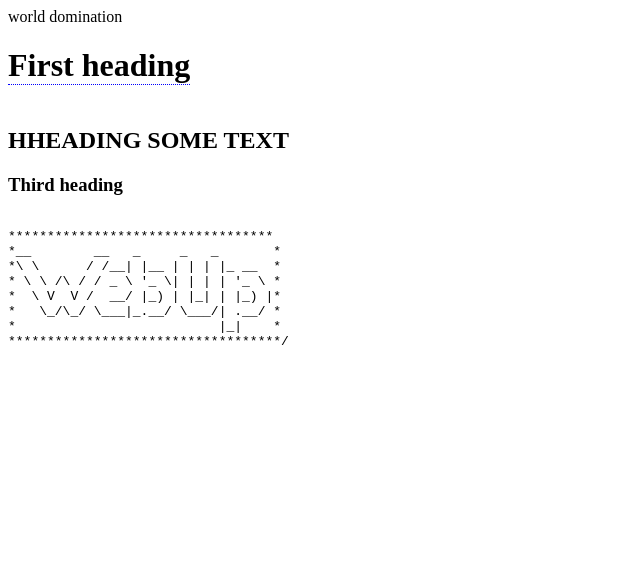
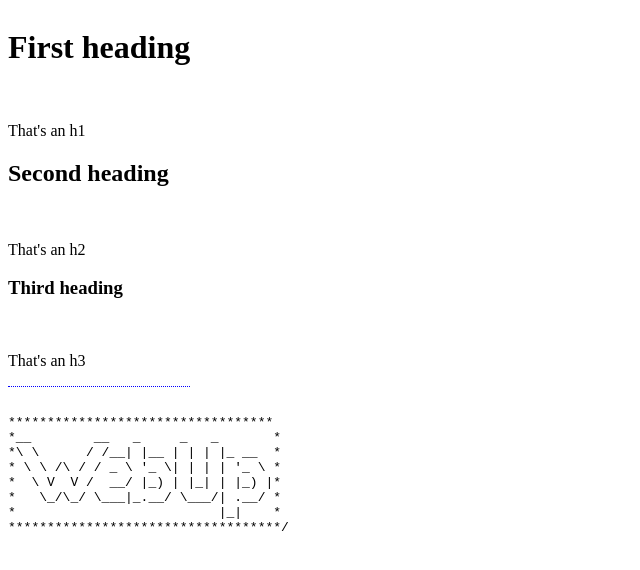
Before and after one commit to FBW41-2/html-structure-cyber-knight, a plain HTML site: page index.html in a window 1280 px wide. Shown: the whole page, without its empty margins (0-640 px from the left). Drawn offline with Linux system fonts and the light colour scheme.

Commit message:
pulling latest app versions

```diff
--- a/index.html
+++ b/index.html
@@ -1,5 +1,6 @@
 <!DOCTYPE html>
 <html lang="en">
+
 <head>
     <meta charset="utf-8" />
     <meta name="Cyber Knight Team" content="Itamar Givon" />
@@ -39,17 +40,18 @@
 </style>
 
 <body>
+    <div class="tooltip">
+        <h1>First heading</h1>
+        <span class="tooltiptext">some tooltip</span>
+        <p>That's an h1</p>
 
-        <div class="tooltiptext">world domination</div>
+        <h2>Second heading</h2>
+        <span class="tooltiptext">some tooltip 2</span>
+        <p>That's an h2</p>
 
-        <h1 class="tooltip">First heading</h1>
-
-        <p></p>
-
-        <h2>HHEADING SOME TEXT</h2>
-        <p></p>
         <h3>Third heading</h3>
-        <p></p>
+        <span class="tooltiptext">some tooltip 3</span>
+        <p>That's an h3</p>
     </div>
 
     <pre>
```
Lines whose indentation alone changed are shown as unchanged.
